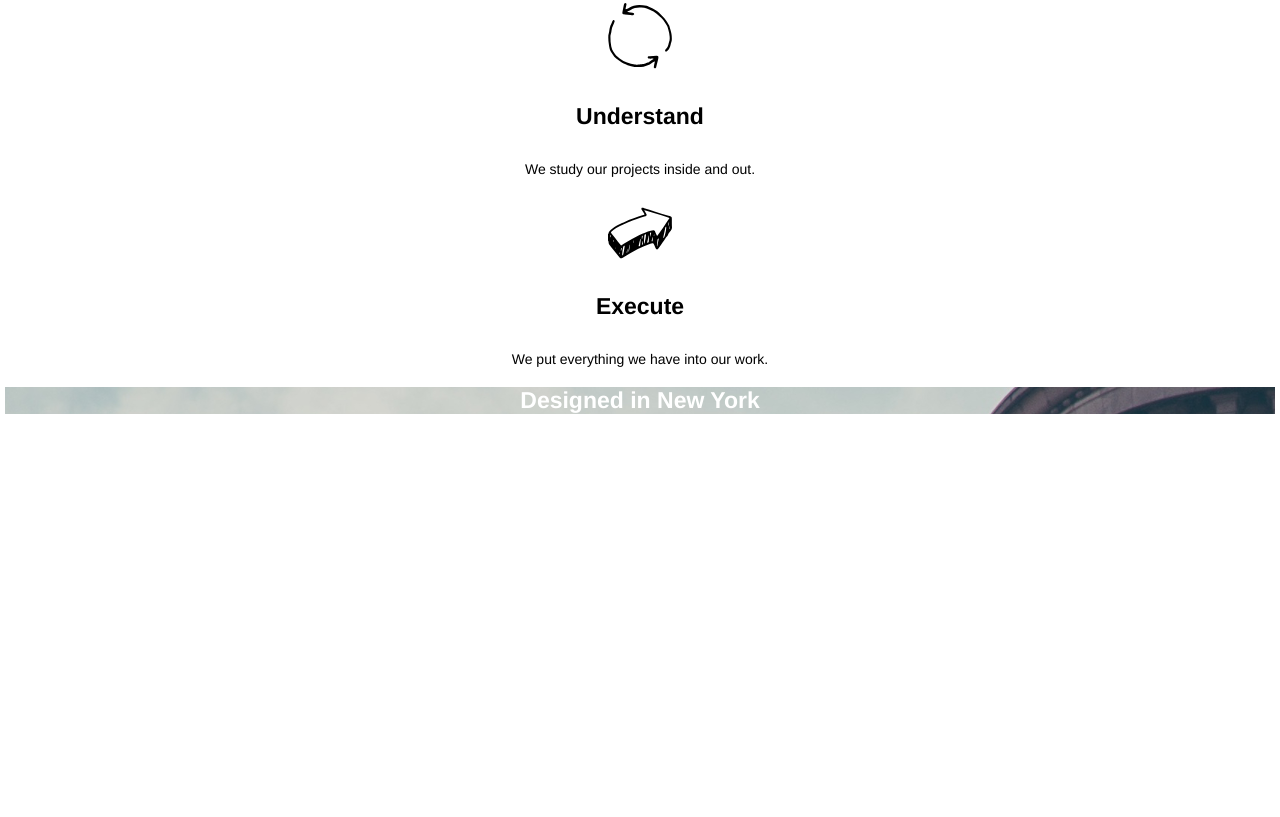
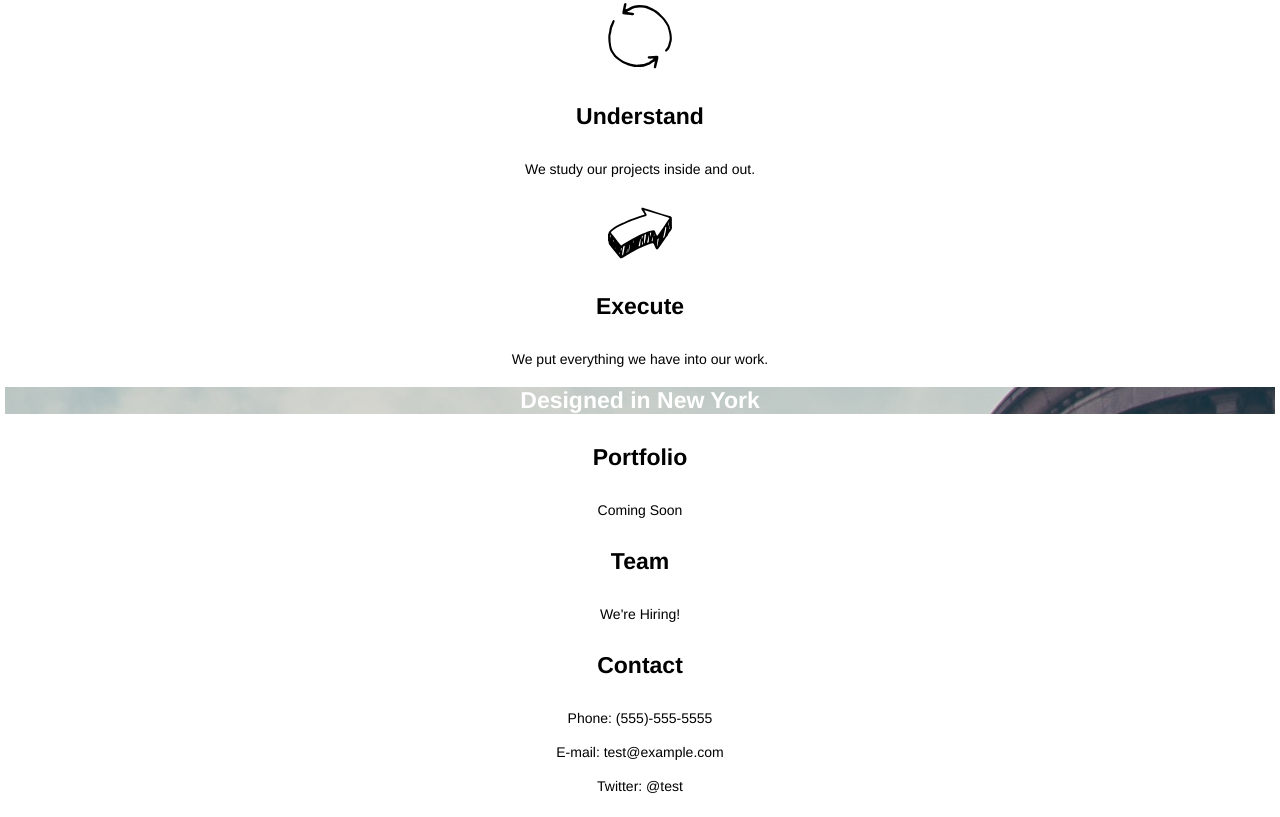
Before and after one commit to Anubiella/broadway, a plain HTML site: page index.html in a window 1280 px wide. Shown: the part 592-1409 px from the top of the page. Before the commit the page ends 1011 px from the top, so only its background shows below. Drawn offline with Linux system fonts and the light colour scheme.

Commit message:
Create work, team and contact sections

```diff
--- a/index.html
+++ b/index.html
@@ -19,7 +19,7 @@
 		</nav>
 	</header>
 
-	<div class="process">
+	<div id="process">
 		<h2>Our Process</h2>
 		<ul>
 			<li><img src="./resources/images/identify.svg"></li>
@@ -38,5 +38,27 @@
 		<h3>Designed in New York</h3>									<!-- Break line section-->
 	</div>
 
+	<div id="work">
+		<ul>
+			<li><h3>Portfolio</h3></li>
+			<li><p>Coming Soon</p></li>
+		</ul>
+	</div>
+	<div id="team">
+		<ul>
+			<li><h3>Team</h3></li>
+			<li><p>We're Hiring!</p></li>								<!-- Work, team, contact sections-->
+		</ul>
+	</div>
+	<div id="contact">
+		<ul>
+			<li><h3>Contact</h3></li>
+			<li><p>Phone: (555)-555-5555</p> <br>
+				<p>E-mail: test@example.com</p> <br>
+				<p>Twitter: @test</p> <br>
+			</li>
+		</ul>
+	</div>
+
 </body>
 </html>
--- a/resources/css/style.css
+++ b/resources/css/style.css
@@ -28,6 +28,9 @@ p{
 	color: black;
 	font-size: 14px;
 }
+li{
+	margin-top: 30px;
+}
 
 /* HEADER CONSTRUCTION*/
 header{
@@ -49,10 +52,7 @@ header nav li{
 }
 
 /* PROCESS SECTION*/
-.process li{
-	margin-top: 30px;
-}
-.process{
+#process{
 	margin-bottom: 20px;
 }
 
```
